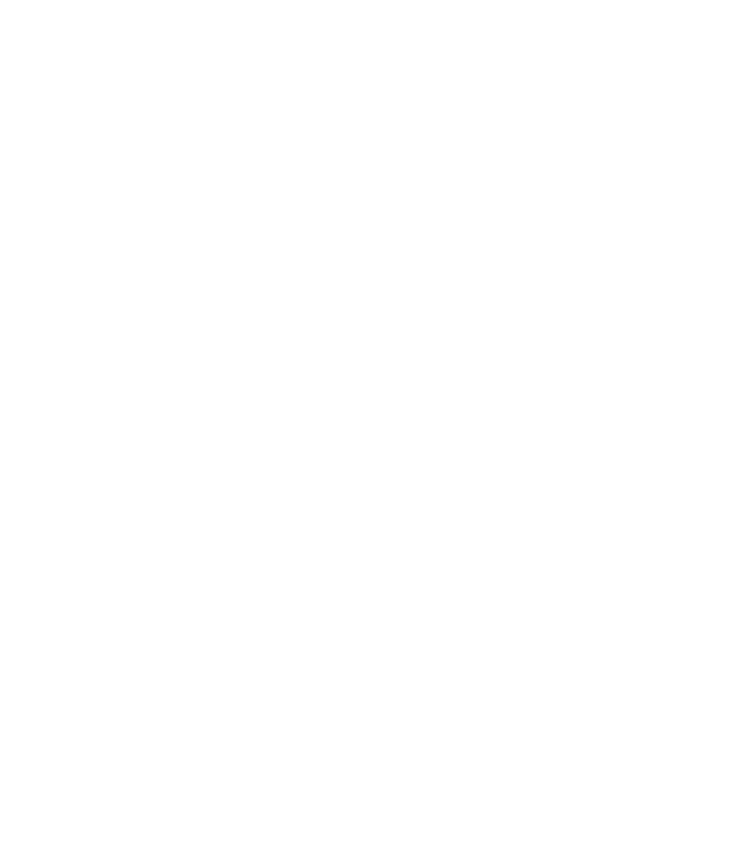
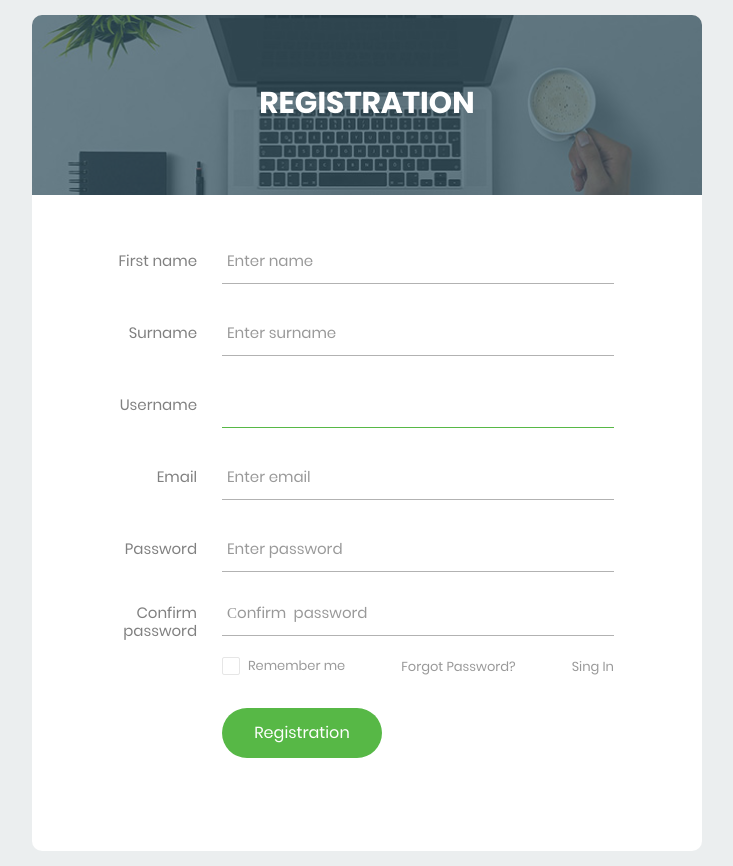
Before and after one commit to dunaevskiypt/run_blog, a Django app: page /users/registration/ in a window 1280 px wide. Before the commit the part shown is empty. Shown: the whole page, without its empty margins (273-1006 px from the left). Before the commit the page ends 800 px from the top, so only its background shows below. Run offline with Django 3.2, Linux system fonts and the light colour scheme; some libraries are stand-ins or nearby versions.

Commit message:
add registration form page

```diff
--- a/my_blog/users/forms.py
+++ b/my_blog/users/forms.py
@@ -18,10 +18,39 @@ class UserLoginForm(AuthenticationForm):
 
     class Meta:
         model = User
-        fields = ('usermae', 'password')
+        fields = ('username', 'password')
 
 
-# class UserRegistretionForm(UserCreationForm):
-#     class Meta:
-#         model = User
-#         fields = ('usermae', 'password')
+class UserRegistrationForm(UserCreationForm):
+    first_name = forms.CharField(widget=forms.TextInput(attrs={
+        'class': 'input100',
+        'placeholder': 'Enter name',
+    }))
+    last_name = forms.CharField(widget=forms.TextInput(attrs={
+        'class': 'input100',
+        'placeholder': 'Enter surname',
+    }))
+    username = forms.CharField(widget=forms.TextInput(attrs={
+        'class': 'input100',
+        'placeholder': 'Enter username',
+    }))
+    email = forms.EmailField(widget=forms.EmailInput(attrs={
+        'class': 'input100',
+        'placeholder': 'Enter email',
+    }))
+
+    password1 = forms.CharField(widget=forms.PasswordInput(attrs={
+
+        'class': 'input100',
+        'placeholder': 'Enter password',
+    }))
+    password2 = forms.CharField(widget=forms.PasswordInput(attrs={
+
+        'class': 'input100',
+        'placeholder': 'Сonfirm  password',
+    }))
+
+    class Meta:
+        model = User
+        fields = ('first_name', 'last_name', 'username',
+                  'email', 'password1', 'password2')
--- a/my_blog/users/templates/users/registration.html
+++ b/my_blog/users/templates/users/registration.html
@@ -0,0 +1,92 @@
+{% extends "users/base.html" %} {% load static %} {% block content %}
+
+<div class="limiter">
+	<div class="container-login100">
+		<div class="wrap-login100">
+			<div
+				class="login100-form-title"
+				style="background-image: url('{% static 'users/images/bg-01.jpg' %}')"
+			>
+				<span class="login100-form-title-1"> Registration </span>
+			</div>
+			<form
+				class="login100-form validate-form"
+				action="{% url 'users:registration' %}"
+				method="post"
+			>
+				{% csrf_token %}
+
+				<div
+					class="wrap-input100 validate-input m-b-26"
+					data-validate="Username is required"
+				>
+					<span class="label-input100">First name</span>
+					{{ form.first_name }}
+					<span class="focus-input100"></span>
+				</div>
+				<div
+					class="wrap-input100 validate-input m-b-26"
+					data-validate="Username is required"
+				>
+					<span class="label-input100">Surname</span>
+					{{ form.last_name }}
+					<span class="focus-input100"></span>
+				</div>
+				<div
+					class="wrap-input100 validate-input m-b-26"
+					data-validate="Username is required"
+				>
+					<span class="label-input100">Username</span>
+					{{ form.username }}
+					<span class="focus-input100"></span>
+				</div>
+				<div
+					class="wrap-input100 validate-input m-b-26"
+					data-validate="Username is required"
+				>
+					<span class="label-input100">Email</span>
+					{{ form.email }}
+					<span class="focus-input100"></span>
+				</div>
+				<div
+					class="wrap-input100 validate-input m-b-18"
+					data-validate="Password is required"
+				>
+					<span class="label-input100">Password</span>
+					{{ form.password1 }}
+					<span class="focus-input100"></span>
+				</div>
+				<div
+					class="wrap-input100 validate-input m-b-18"
+					data-validate="Password is required"
+				>
+					<span class="label-input100">Confirm password</span>
+					{{ form.password2 }}
+					<span class="focus-input100"></span>
+				</div>
+
+				<div class="flex-sb-m w-full p-b-30">
+					<div class="contact100-form-checkbox">
+						<input
+							class="input-checkbox100"
+							id="ckb1"
+							type="checkbox"
+							name="remember-me"
+						/>
+						<label class="label-checkbox100" for="ckb1"> Remember me </label>
+					</div>
+					<div>
+						<a href="#" class="txt1"> Forgot Password? </a>
+					</div>
+					<div>
+						<a href="{% url 'users:login'%}" class="txt1">Sing In </a>
+					</div>
+				</div>
+				<div class="container-login100-form-btn">
+					<button class="login100-form-btn">Registration</button>
+				</div>
+			</form>
+		</div>
+	</div>
+</div>
+{% endblock %}
--- a/my_blog/users/views.py
+++ b/my_blog/users/views.py
@@ -3,7 +3,7 @@ from django.urls import reverse
 
 from django.contrib import auth
 from users.models import User
-from users.forms import UserLoginForm
+from users.forms import UserLoginForm, UserRegistrationForm
 
 
 def login(request):
@@ -24,4 +24,12 @@ def login(request):
 
 
 def registration(request):
-    return render(request, 'users/registration.html')
+    if request.method == 'POST':
+        form = UserRegistrationForm(data=request.POST)
+        if form.is_valid():
+            form.save()
+            return HttpResponseRedirect(reverse('users:login'))
+    else:
+        form = UserRegistrationForm()
+    context = {'form': form}
+    return render(request, 'users/registration.html', context)
```
Also changed, not shown: my_blog/users/templates/users/login.html (+13 -11 lines).
